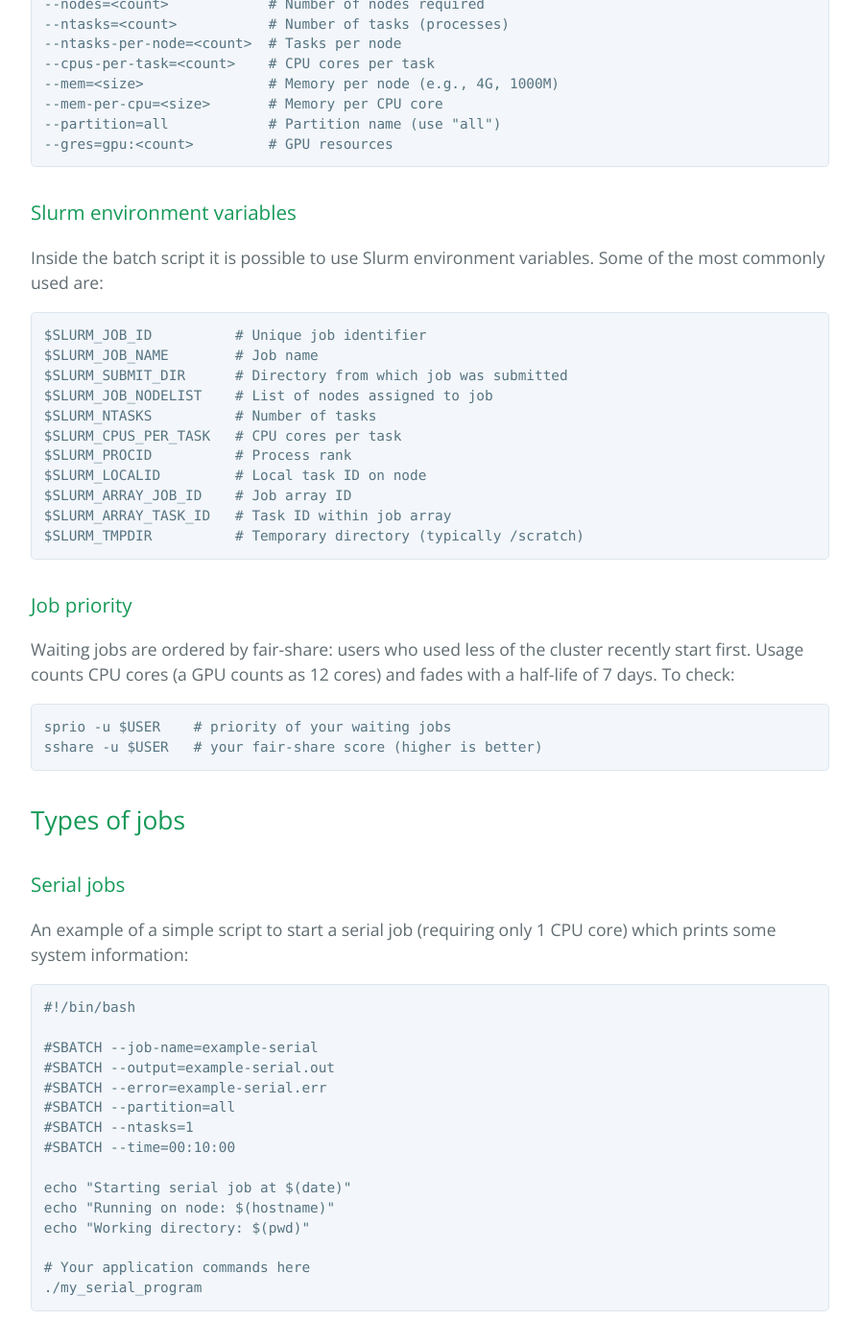
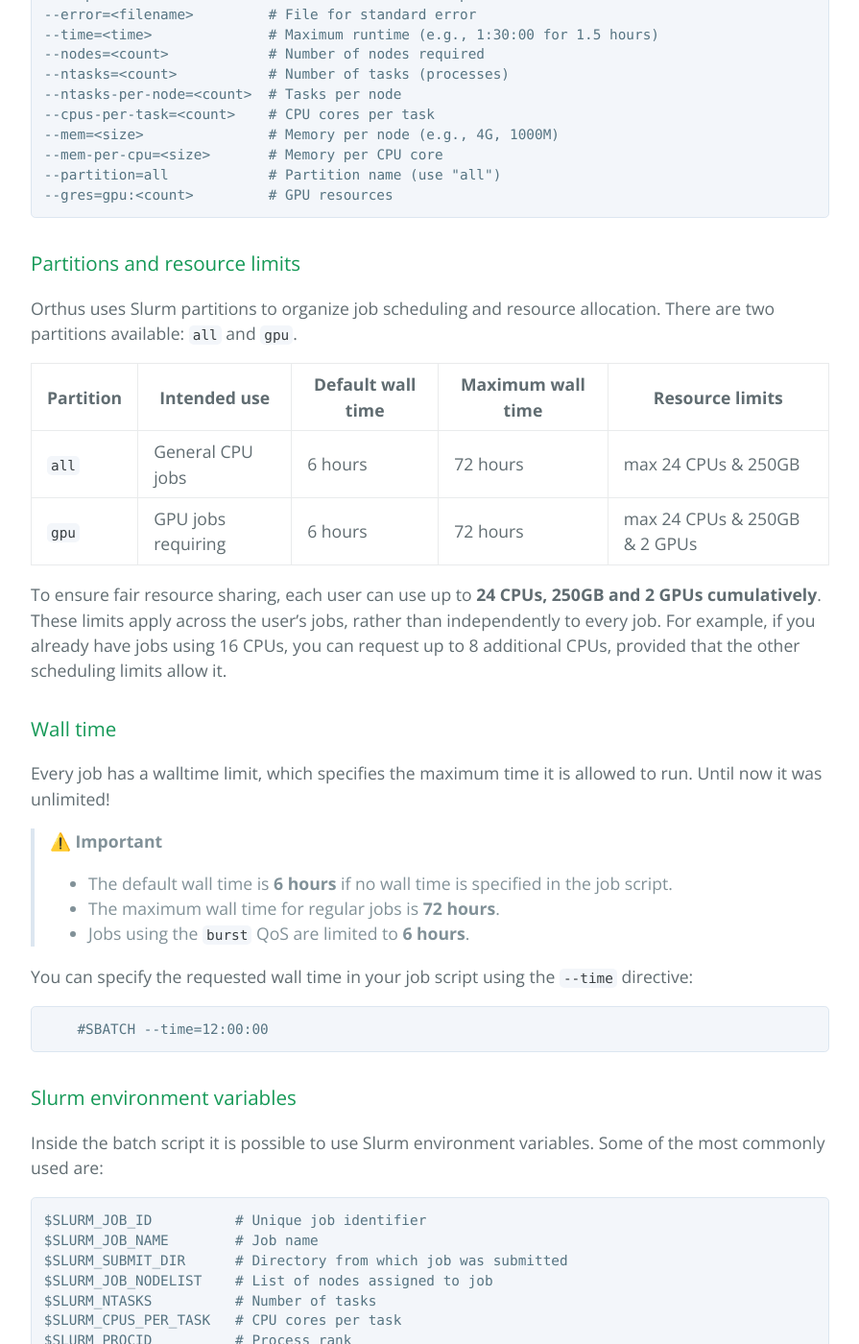
Before and after one commit to HybridScale/orthus, a Jekyll site: the page built from running.md, in a window 1280 px wide and 1400 px high, scrolled down 3814 px. Shown: the whole window at 96% size, without its empty margins (192-1087 px from the left). Built offline with Jekyll 4.4.1, drawn with Linux system fonts in a browser that asks for light colours; some of the changed text lies outside the part shown.

Commit message:
update partitions and resource limits, walltime

````diff
--- a/running.md
+++ b/running.md
@@ -13,6 +13,8 @@ order: 3
     - [Scratch folder](#scratch-folder)
 3. [Running jobs](#running-jobs)
     - [Job description](#job-description)
+    - [Partitions and resource limits](#partitions-and-resource-limits)
+    - [Wall time](#wall-time)
     - [Slurm environment variables](#slurm-environment-variables)
     - [Job priority](#job-priority)
 4. [Types of jobs](#types-of-jobs)
@@ -138,6 +140,32 @@ The basic Slurm parameters for describing jobs are:
 --mem-per-cpu=<size>       # Memory per CPU core
 --partition=all            # Partition name (use "all")
 --gres=gpu:<count>         # GPU resources
+```
+
+### Partitions and resource limits
+
+Orthus uses Slurm partitions to organize job scheduling and resource allocation.
+There are two partitions available: `all` and `gpu`.
+
+| Partition | Intended use | Default wall time | Maximum wall time | Resource limits |
+| --- | --- | --- | --- | --- |
+| `all` | General CPU jobs  | 6 hours | 72 hours | max 24 CPUs & 250GB|
+| `gpu` | GPU jobs requiring | 6 hours | 72 hours |  max 24 CPUs & 250GB & 2 GPUs |
+
+To ensure fair resource sharing, each user can use up to **24 CPUs, 250GB and 2 GPUs cumulatively**. These limits apply across the user's jobs, rather than independently to every job. For example, if you already have jobs using 16 CPUs, you can request up to 8 additional CPUs, provided that the other scheduling limits allow it.
+
+### Wall time
+
+Every job has a walltime limit, which specifies the maximum time it is allowed to run. Until now it was unlimited!
+> **⚠️ Important**
+>
+> - The default wall time is **6 hours** if no wall time is specified in the job script.
+> - The maximum wall time for regular jobs is **72 hours**.
+> - Jobs using the `burst` QoS are limited to **6 hours**.
+
+You can specify the requested wall time in your job script using the `--time` directive:
+```bash
+    #SBATCH --time=12:00:00
 ```
 
 ### Slurm environment variables
````
